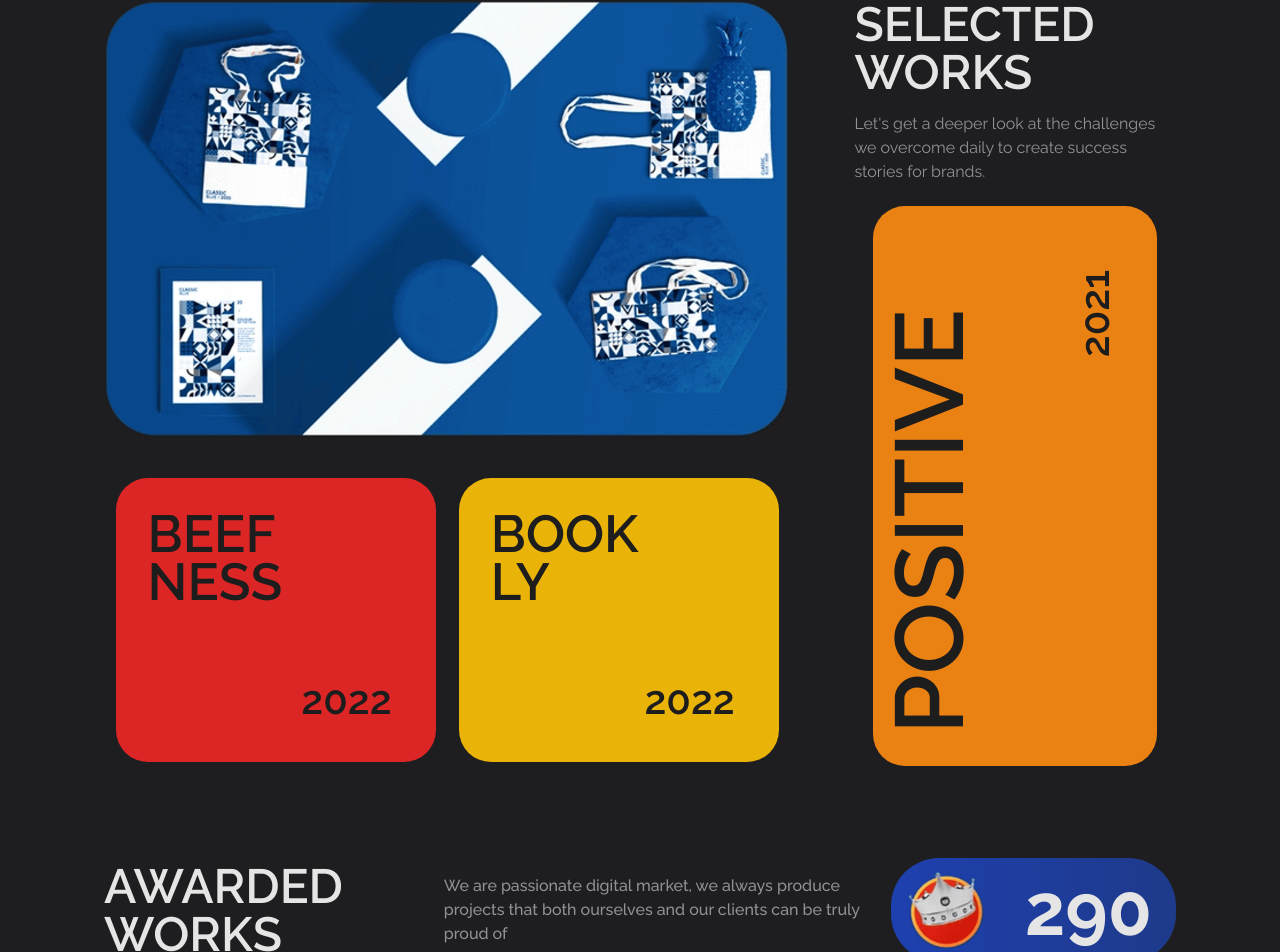
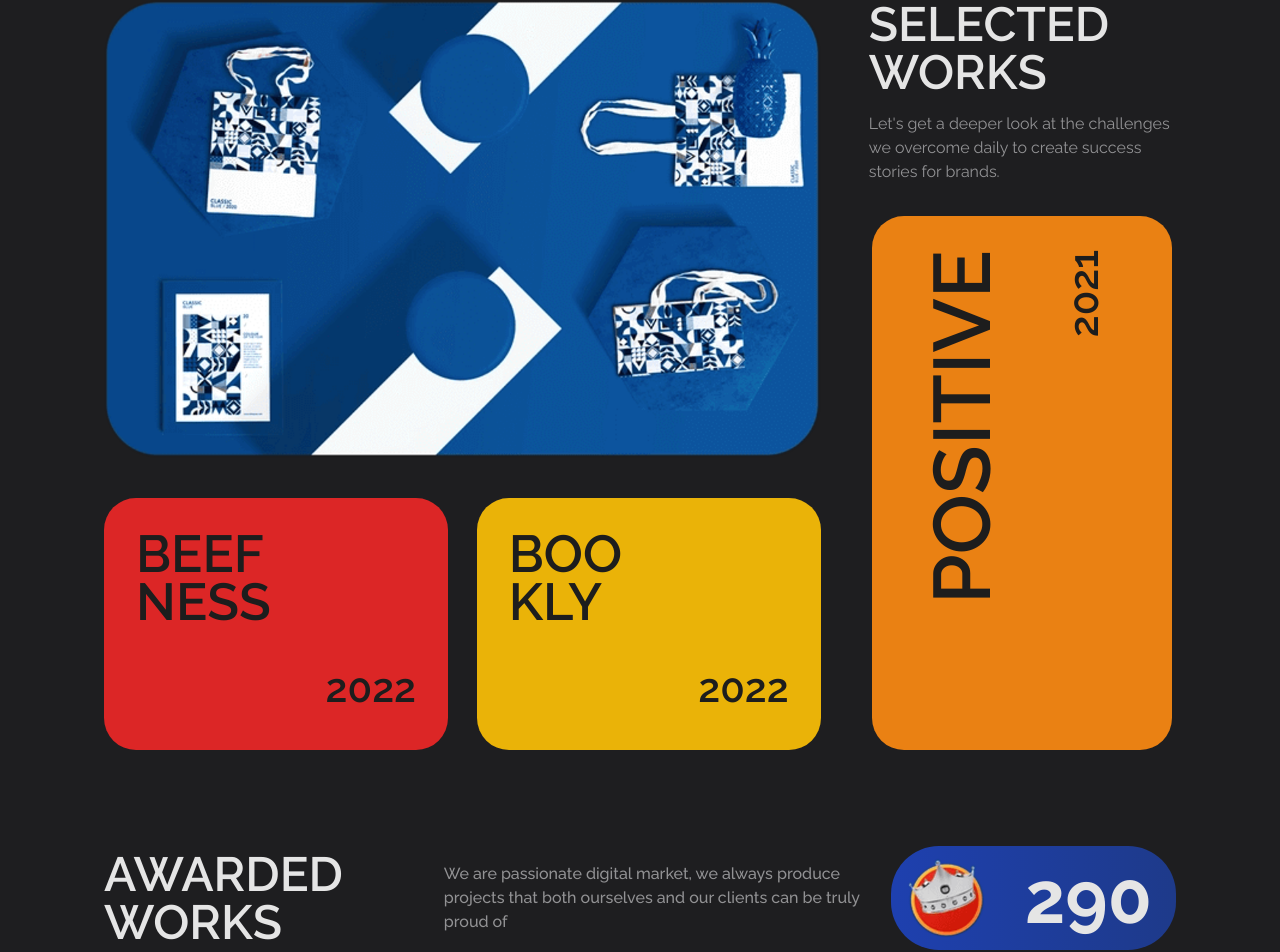
Before and after one commit to MAHE-1702/gOKul, a React (Vite) app: page / in a window 1280 px wide. Shown: the part 1671-2623 px from the top of the page. Built offline with nearby package versions, Linux system fonts and the light colour scheme.

Commit message:
Fixed overflow in selected works section

```diff
--- a/src/components/Work/SelectedWork.jsx
+++ b/src/components/Work/SelectedWork.jsx
@@ -1,15 +1,14 @@
-const SelectedWork = ({ title, year, className }) => {
+const SelectedWork = ({ title, year, className, rotate }) => {
 	return (
-    <div>
-      <div
-        className={`text-[#1d1d1d] flex justify-between p-8 rounded-[2rem]  ${className}`}
-      >
-        <h3 className="text-[3rem] lg:text-[3.25rem] font-semibold uppercase w-[60%] break-all leading-[3rem]">
+		<div className={`text-[#1d1d1d] p-8 rounded-[2rem]  ${className} `}>
+			{/* <div className={`${rotate && "-rotate-90 flex flex-col justify-center items-center w-full h-full"}`}> */}
+			<div className={`${rotate && "-rotate-90 grid grid-rows-2 justify-end w-full h-fit"}`}>
 				{title}
-        </h3>
-        <span className="text-[1.5rem] lg:text-[2.5rem] font-semibold text-right mt-[10rem] w-[40%] pr-8  ">
+				<div className={`flex justify-end pt-8 w-full`}>
+					<span className='text-[1.5rem] lg:text-[2.5rem] font-semibold text-right'>
 						{year}
 					</span>
+				</div>
 			</div>
 		</div>
 	);
--- a/src/sections/SelectedWorks/SelectedWorks.jsx
+++ b/src/sections/SelectedWorks/SelectedWorks.jsx
@@ -3,41 +3,52 @@ import WorksBanner from "../../assets/images/Selected Works Card Bg.png";
 
 const SelectedWorks = () => {
 	return (
-    <section className="flex text-[#e5e5e5] pb-[2rem] w-[90%] max-w-[1200px] mt-16 m-auto px-10 xxl:pt-[3rem]">
-      <div className="left w-[70%] items-center pr-16">
-        <img src={WorksBanner} alt="" />
-        <div className="flex justify-around items-center mt-10">
+		<section className='flex text-[#e5e5e5] pb-[2rem] w-[90%] max-w-[1200px] mt-16 m-auto px-10 xxl:pt-[3rem]'>
+			<div className='left w-[70%] items-center mr-12'>
+				<img src={WorksBanner} alt='' />
+				<div className='flex justify-between items-center mt-10'>
 					<SelectedWork
-            title="Beefness"
-            year="2022"
-            className="bg-red-600 w-[20rem]"
+						title={
+							<h3 className='text-[3rem] lg:text-[3.25rem] font-semibold uppercase w-[70%] break-all leading-[3rem]'>
+								<span className="block">Beef</span>
+								<span>ness</span>
+							</h3>
+						}
+						year='2022'
+						className='bg-red-600 w-[48%]'
 					/>
 					<SelectedWork
-            title="Bookly"
-            year="2022"
-            className="bg-yellow-500 w-[20rem]"
+						title={
+							<h3 className='text-[3rem] lg:text-[3.25rem] font-semibold uppercase w-[70%] break-all leading-[3rem]'>
+								<span className="block">Boo</span>
+								<span>kly</span>
+							</h3>
+						}
+						year='2022'
+						className='bg-yellow-500 w-[48%]'
 					/>
 				</div>
 			</div>
 
-      <div className="right w-[30%] flex flex-col items-center">
+			<div className='right w-[30%] flex flex-col items-center'>
 				<div>
-          <h2 className="uppercase text-[1.5rem] lg:text-[3rem] font-semibold w-full lg:w-[30%] leading-[3rem] mb-4">
+					<h2 className='uppercase text-[1.5rem] lg:text-[3rem] font-semibold w-full lg:w-[30%] leading-[3rem] mb-4'>
 						Selected Works
 					</h2>
-          <p className="text-[#929294]">
+					<p className='text-[#929294]'>
 						Let's get a deeper look at the challenges we overcome daily to
 						create success stories for brands.
 					</p>
 				</div>
 					<SelectedWork
+            rotate
             title={
-            <span className="text-[4.5rem] lg:text-[6rem] truncate">
+							<h3 className='text-[3.5rem] lg:text-[5rem] font-semibold uppercase w-full'>
 								Positive
-            </span>
+							</h3>
 						}
-          year="2021"
-          className="-rotate-90 bg-[#ea8113] mt-[10rem] w-[35rem] "
+						year='2021'
+						className=' bg-[#ea8113] w-[300px] h-full mt-8'
 					/>
 			</div>
 		</section>
```
Lines whose indentation alone changed are shown as unchanged.
